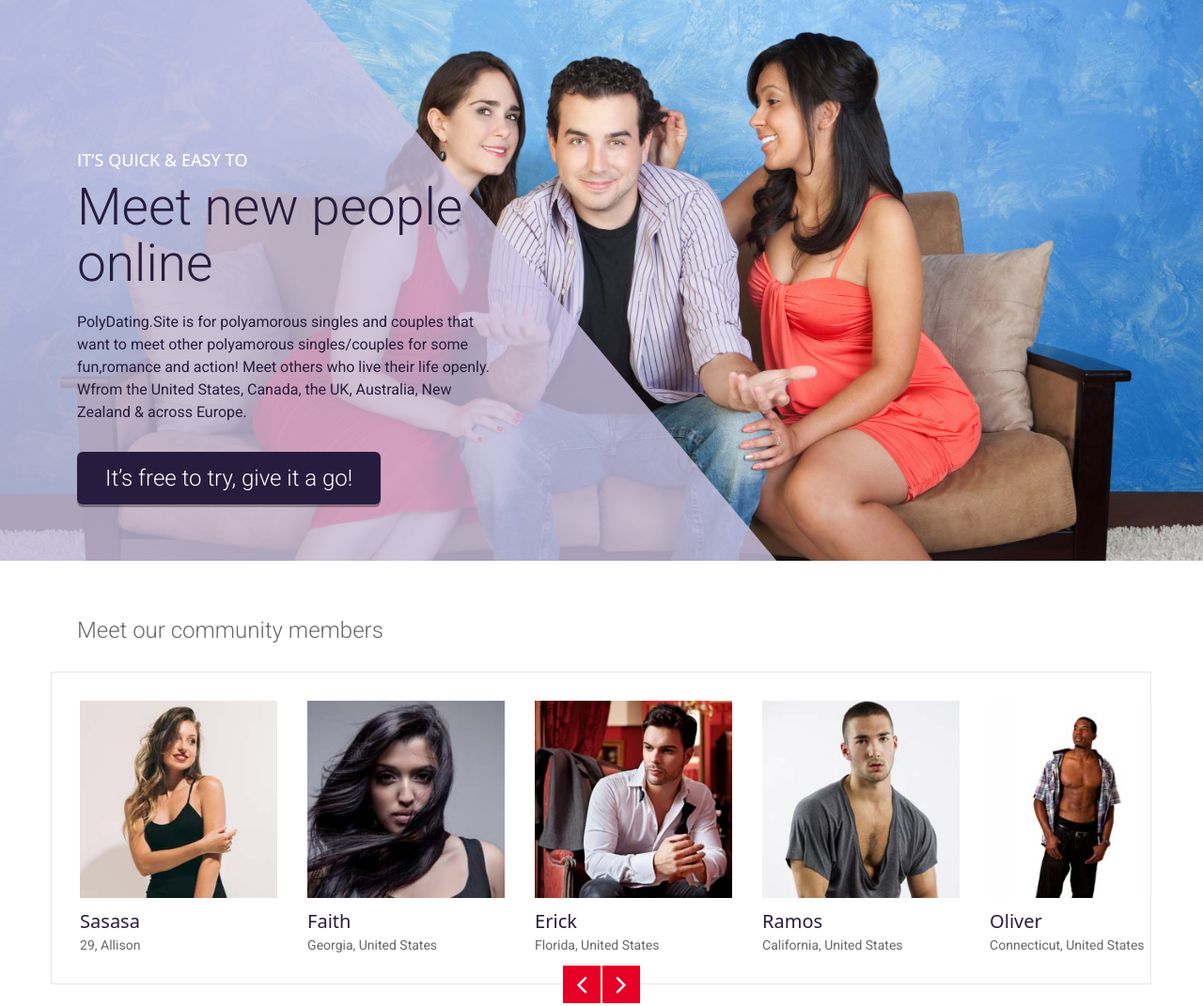
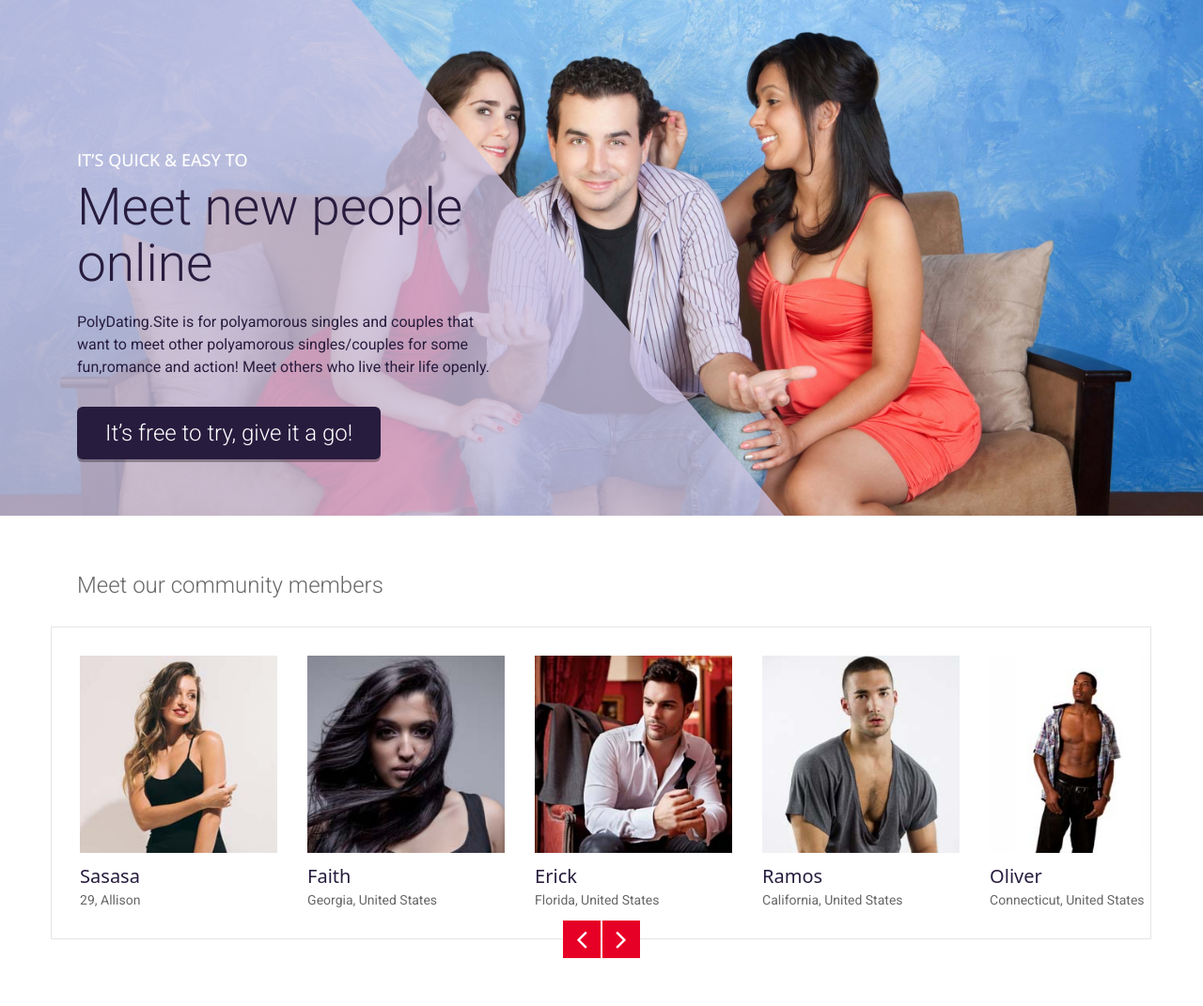
Before and after one commit to ashiiq/polydating, a plain HTML site: page index.html in a window 1280 px wide. Shown: the top 1071 px of the page at 94% size. Drawn offline with nearby package versions, Linux system fonts and the light colour scheme.

Commit message:
text changed

```diff
--- a/index.html
+++ b/index.html
@@ -25,7 +25,7 @@
                     <div class="banner-text">
                         <h2>It’s quick & easy to</h2>
                         <h1>Meet new people online</h1>
-                        <p>PolyDating.Site is for polyamorous singles and couples that want to meet other polyamorous singles/couples for some fun,romance and action! Meet others who live their life openly. Wfrom the United States, Canada, the UK, Australia, New Zealand & across Europe.</p>
+                        <p>PolyDating.Site is for polyamorous singles and couples that want to meet other polyamorous singles/couples for some fun,romance and action! Meet others who live their life openly.</p>
                         <a href="https://platform.blacklovedating.com/coolbrown">It’s free to try, give it a go!</a>
                     </div>
                 </div>
```
